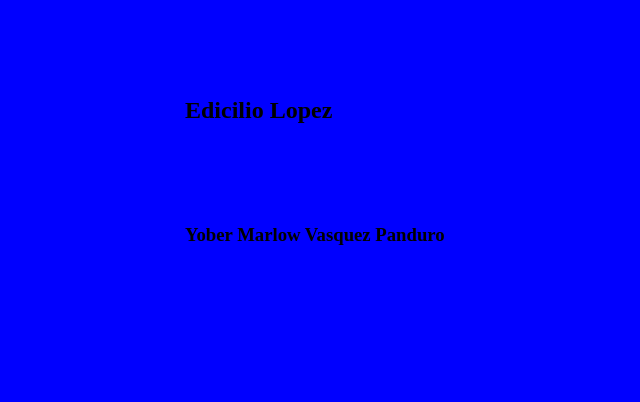
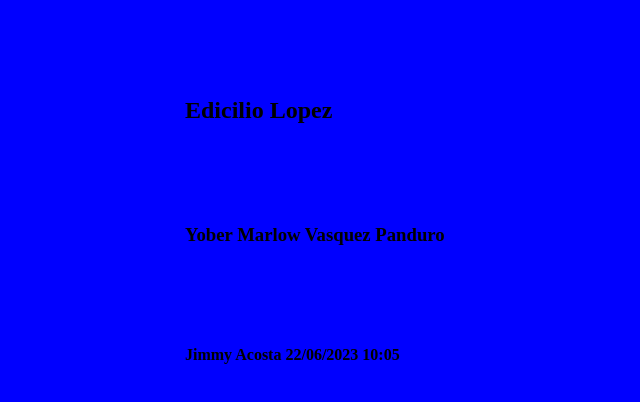
Before and after one commit to JimAcosta/TP_SO_I4_111_, a plain HTML site: page index.html in a window 1280 px wide. Shown: the part 240-642 px from the top of the page, without its empty margins (115-755 px from the left). Drawn offline with Linux system fonts and the light colour scheme.

Commit message:
Nombre y fecha Gamma

```diff
--- a/index.html
+++ b/index.html
@@ -10,6 +10,7 @@
     <h1>Controlde versiones</h1>
     <H2>Edicilio Lopez</H2>
     <H3>Yober Marlow Vasquez Panduro</H3>
+    <H4>Jimmy Acosta 22/06/2023 10:05</H4>
 
 </body>
 </html>
```
